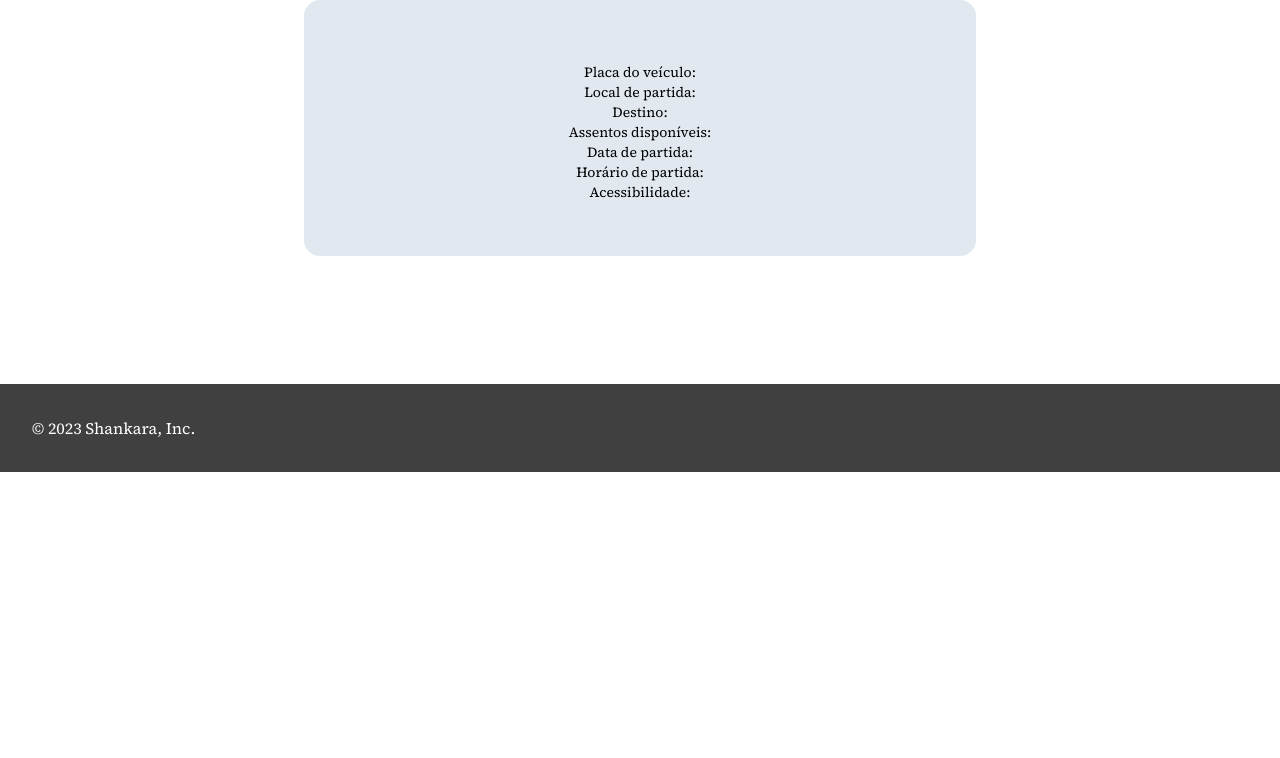
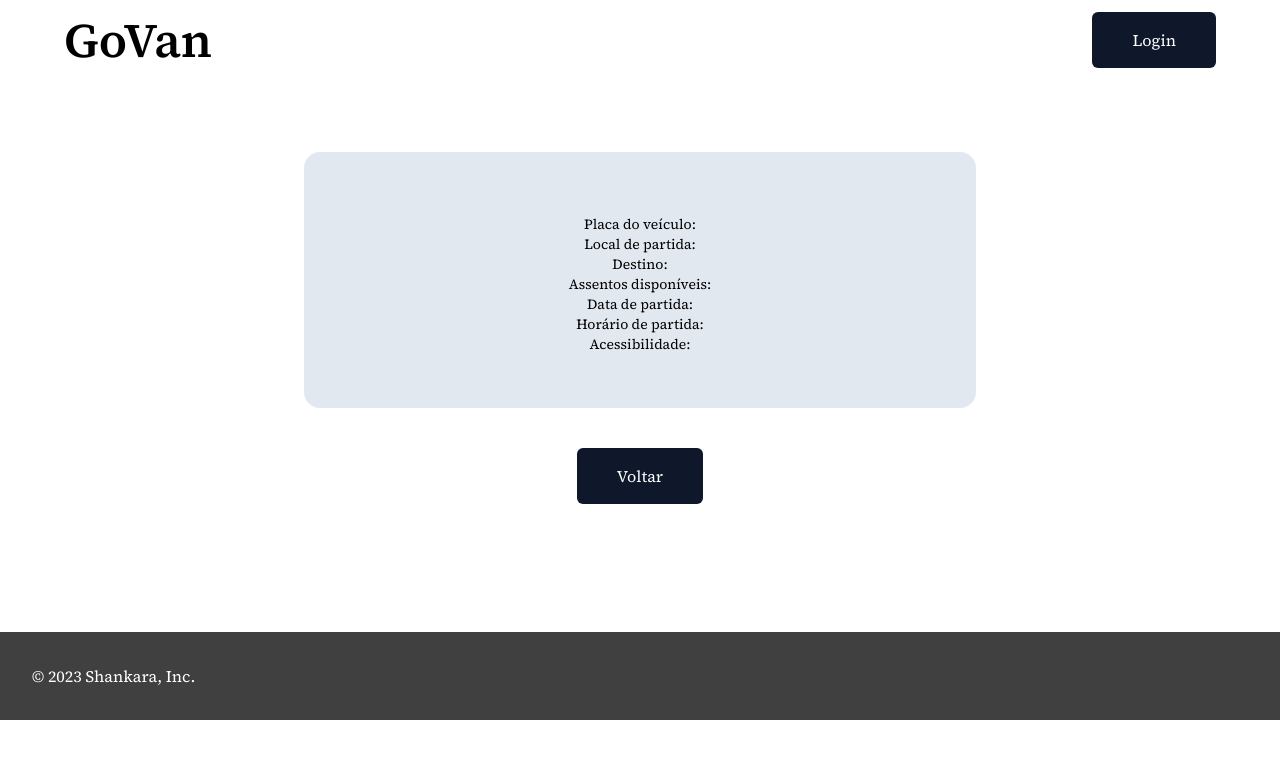
Before and after one commit to DevLucasEduardo/Go-van, a Next.js app: page /page-see-card in a window 1280 px wide. Shown: the top 758 px of the page. Built offline with nearby package versions, Linux system fonts and the light colour scheme.

Commit message:
feat: go back button

```diff
--- a/src/app/page-see-card/page.tsx
+++ b/src/app/page-see-card/page.tsx
@@ -1,5 +1,7 @@
 import React from "react";
 import CardData from "../interface/CardData";
+import Header from "../components/header";
+import Button from "../components/button";
 
 export default function SeeCard({
   searchParams,
@@ -17,6 +19,7 @@ export default function SeeCard({
 }) {
   return (
     <>
+      <Header button={true} />
       <div className="max-w-2xl mx-auto h-64 rounded-2xl bg-slate-200 flex flex-col justify-center">
         <div className="flex flex-col gap-2 text-center">
           <h1 className="font-bold text-sm">{searchParams.vehicle}</h1>
@@ -31,6 +34,9 @@ export default function SeeCard({
           </ul>
         </div>
       </div>
+      <div className="flex justify-center mt-10">
+        <Button label={"Voltar"} href={"/page-cards"} px={"px-10"} />
+      </div>
     </>
   );
 }
```
